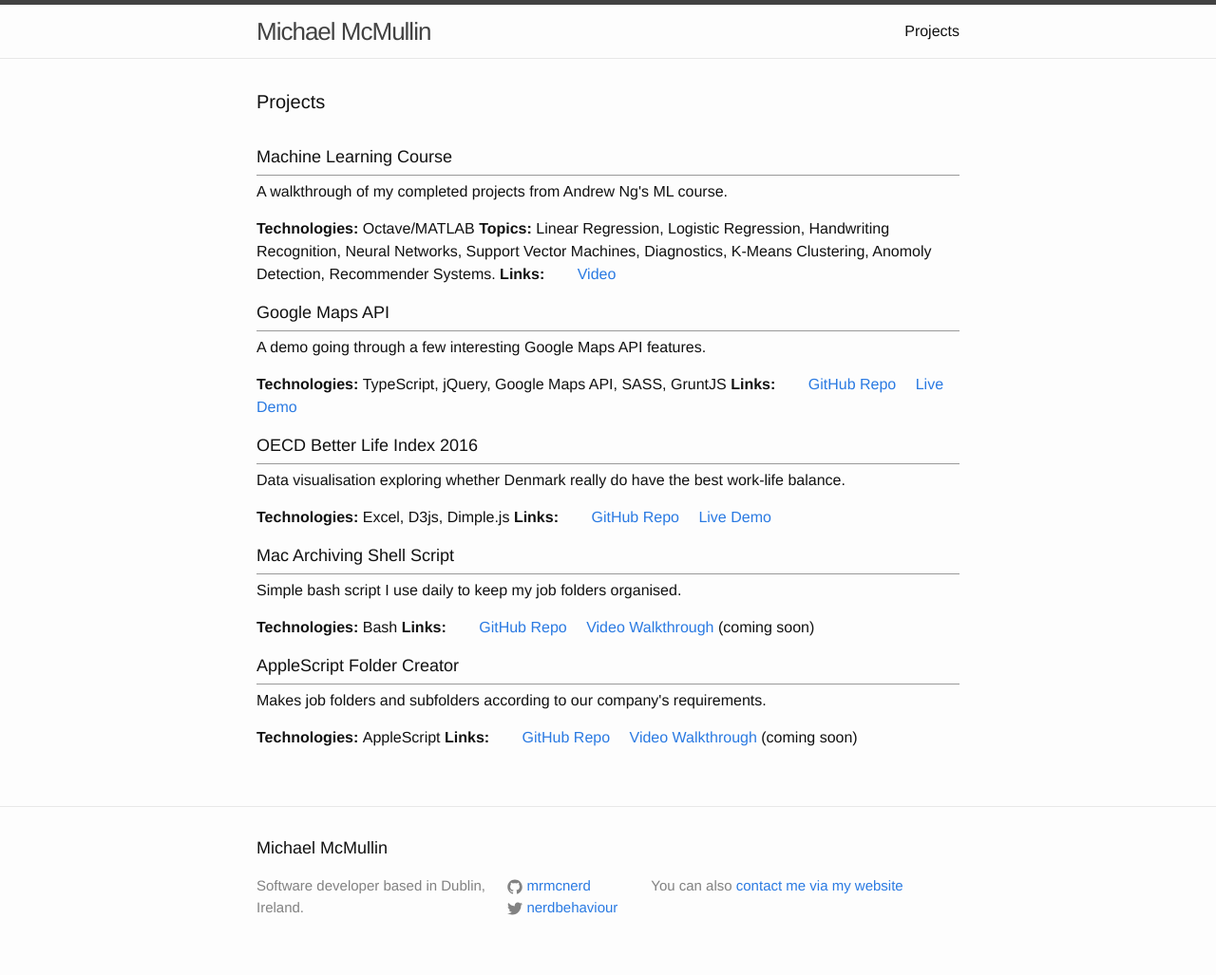
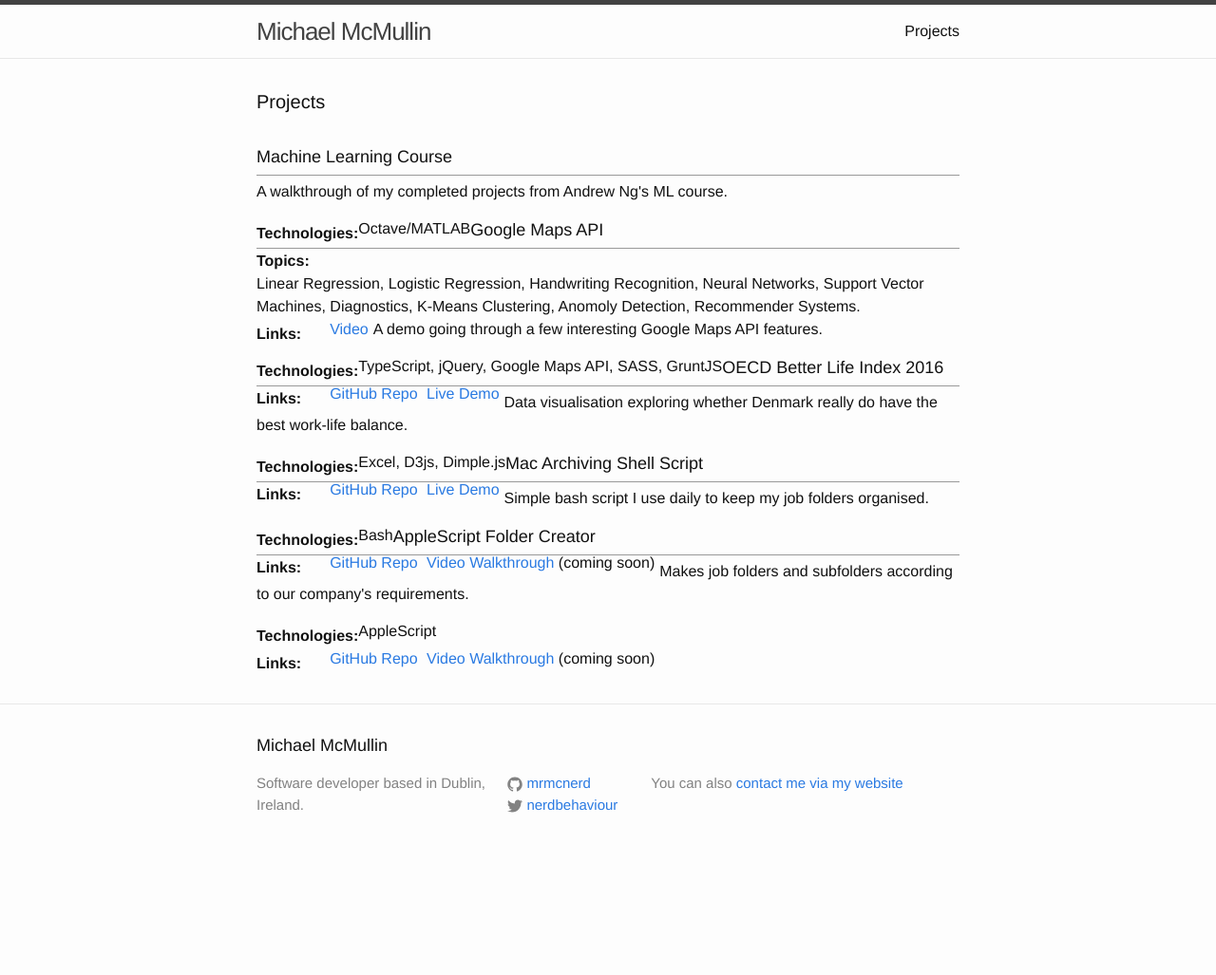
Before and after one commit to michaelmcmullin/michaelmcmullin.github.io, a Jekyll site: the page built from projects.md, in a window 1280 px wide. Shown: the whole page at 95% size. Built offline with Jekyll 4.4.1, drawn with Linux system fonts in a browser that asks for light colours; after the commit the page ends 919 px from its top, so only the background shows below that.

Commit message:
Float dt and dd in projects.scss

```diff
--- a/_sass/_projects.scss
+++ b/_sass/_projects.scss
@@ -11,12 +11,14 @@
   }
 
   dt {
+    clear: both;
+    float: left;
     font-weight: bold;
-    display: inline;
+    margin-top: 5px;
     &:after { content: ": "; }
   }
   dd {
-    display: inline;
+    float: left;
 
     ul {
       list-style: none;
@@ -24,7 +26,7 @@
 
       li {
         display: inline;
-        padding-right: 1em;
+        padding-right: 5px;
       }
     }
   }
```
